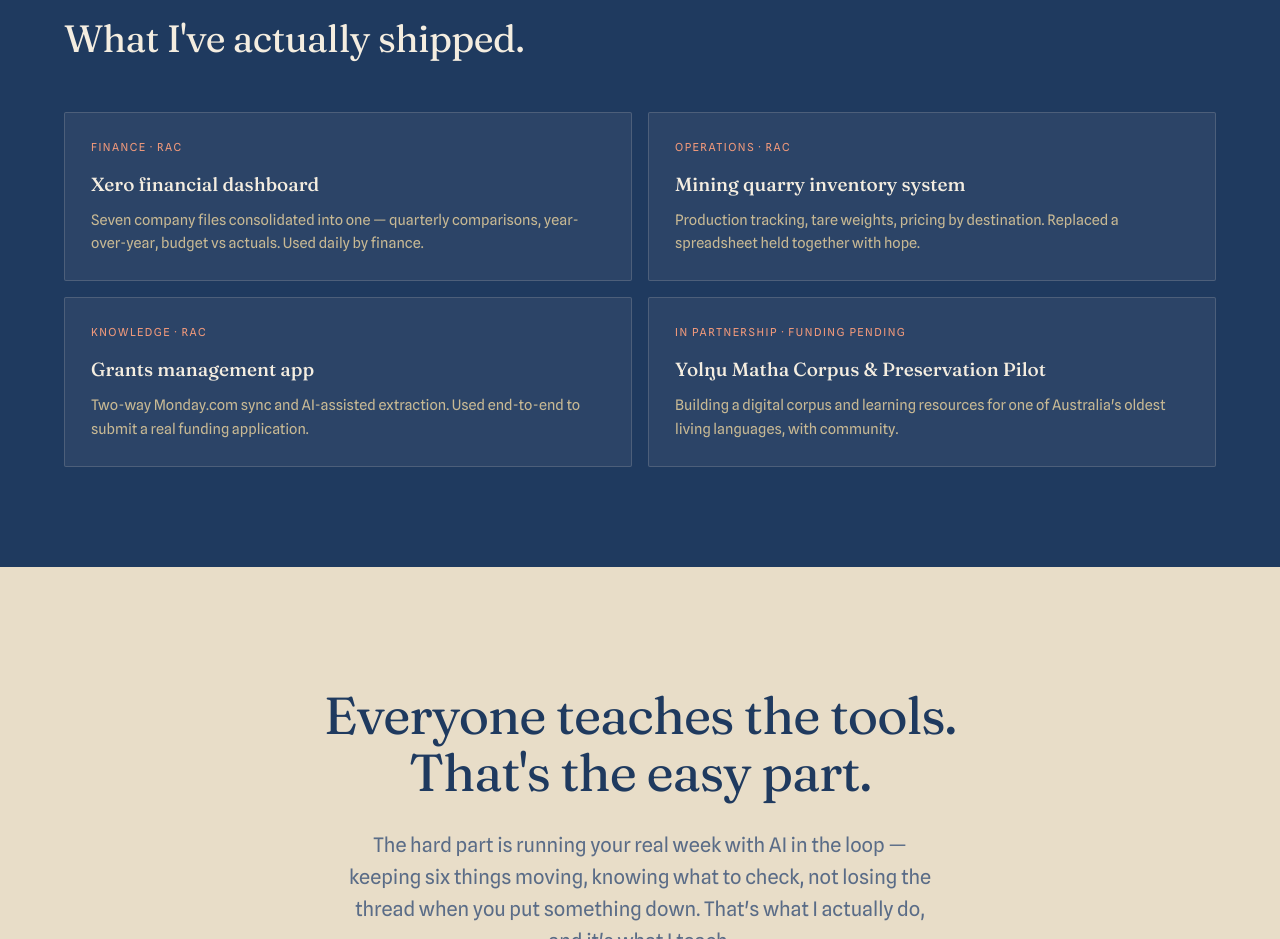
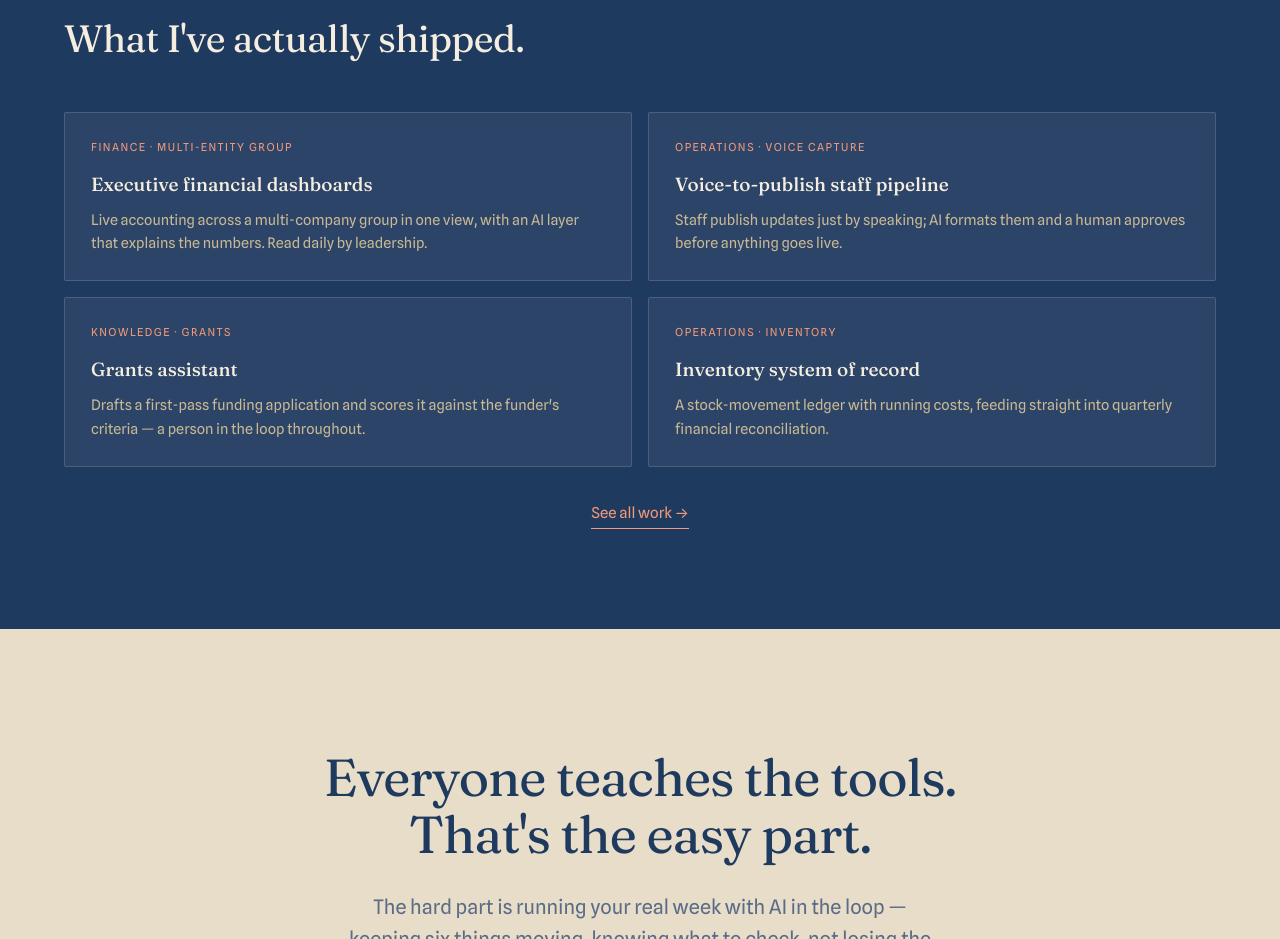
Before and after one commit to specialdk/dk-aismu-website, a plain HTML site: page index.html in a window 1280 px wide. Shown: the part 1540-2479 px from the top of the page. Drawn offline with Linux system fonts and the light colour scheme.

Commit message:
updated work-more link

```diff
--- a/index.html
+++ b/index.html
@@ -97,29 +97,32 @@
     <h2 class="section-h2">What I've actually shipped.</h2>
     <div class="work-grid">
       <article class="work-card">
-        <p class="work-tag">Finance · RAC</p>
-        <h4>Xero financial dashboard</h4>
-        <p>Seven company files consolidated into one — quarterly comparisons,
-           year-over-year, budget vs actuals. Used daily by finance.</p>
+        <p class="work-tag">Finance · multi-entity group</p>
+        <h4>Executive financial dashboards</h4>
+        <p>Live accounting across a multi-company group in one view, with an AI layer
+           that explains the numbers. Read daily by leadership.</p>
       </article>
       <article class="work-card">
-        <p class="work-tag">Operations · RAC</p>
-        <h4>Mining quarry inventory system</h4>
-        <p>Production tracking, tare weights, pricing by destination. Replaced a
-           spreadsheet held together with hope.</p>
+        <p class="work-tag">Operations · voice capture</p>
+        <h4>Voice-to-publish staff pipeline</h4>
+        <p>Staff publish updates just by speaking; AI formats them and a human approves
+           before anything goes live.</p>
       </article>
       <article class="work-card">
-        <p class="work-tag">Knowledge · RAC</p>
-        <h4>Grants management app</h4>
-        <p>Two-way Monday.com sync and AI-assisted extraction. Used end-to-end to
-           submit a real funding application.</p>
+        <p class="work-tag">Knowledge · grants</p>
+        <h4>Grants assistant</h4>
+        <p>Drafts a first-pass funding application and scores it against the funder's
+           criteria — a person in the loop throughout.</p>
       </article>
       <article class="work-card">
-        <p class="work-tag">In partnership · funding pending</p>
-        <h4>Yolŋu Matha Corpus &amp; Preservation Pilot</h4>
-        <p>Building a digital corpus and learning resources for one of Australia's
-           oldest living languages, with community.</p>
+        <p class="work-tag">Operations · inventory</p>
+        <h4>Inventory system of record</h4>
+        <p>A stock-movement ledger with running costs, feeding straight into quarterly
+           financial reconciliation.</p>
       </article>
+    </div>
+    <div class="work-more-wrap">
+      <a href="work.html" class="work-more">See all work →</a>
     </div>
   </section>
 
--- a/style.css
+++ b/style.css
@@ -223,6 +223,18 @@ a { color: inherit; text-decoration: none; }
   margin-bottom: 9px;
 }
 .work-card p:last-child { color: #C8B994; font-size: 14.5px; }
+.work-more {
+  display: inline-block;
+  max-width: var(--maxw);
+  margin: 34px auto 0;
+  font-size: 15px;
+  color: var(--coral-soft);
+  border-bottom: 1px solid var(--coral-soft);
+  padding-bottom: 3px;
+  transition: color .15s ease, border-color .15s ease;
+}
+.work-more:hover { color: var(--cream); border-color: var(--cream); }
+.work-more-wrap { max-width: var(--maxw); margin: 0 auto; text-align: center; }
 
 /* ---------- The difference (point of difference) ---------- */
 .difference {
```
